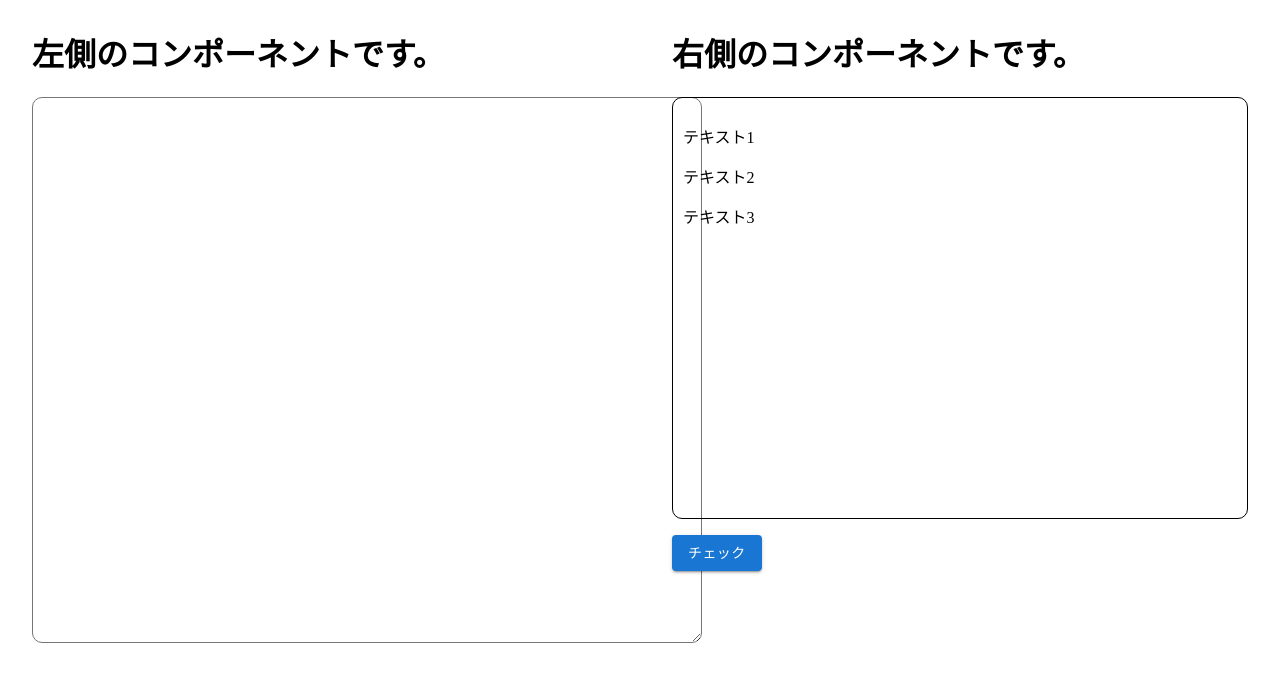
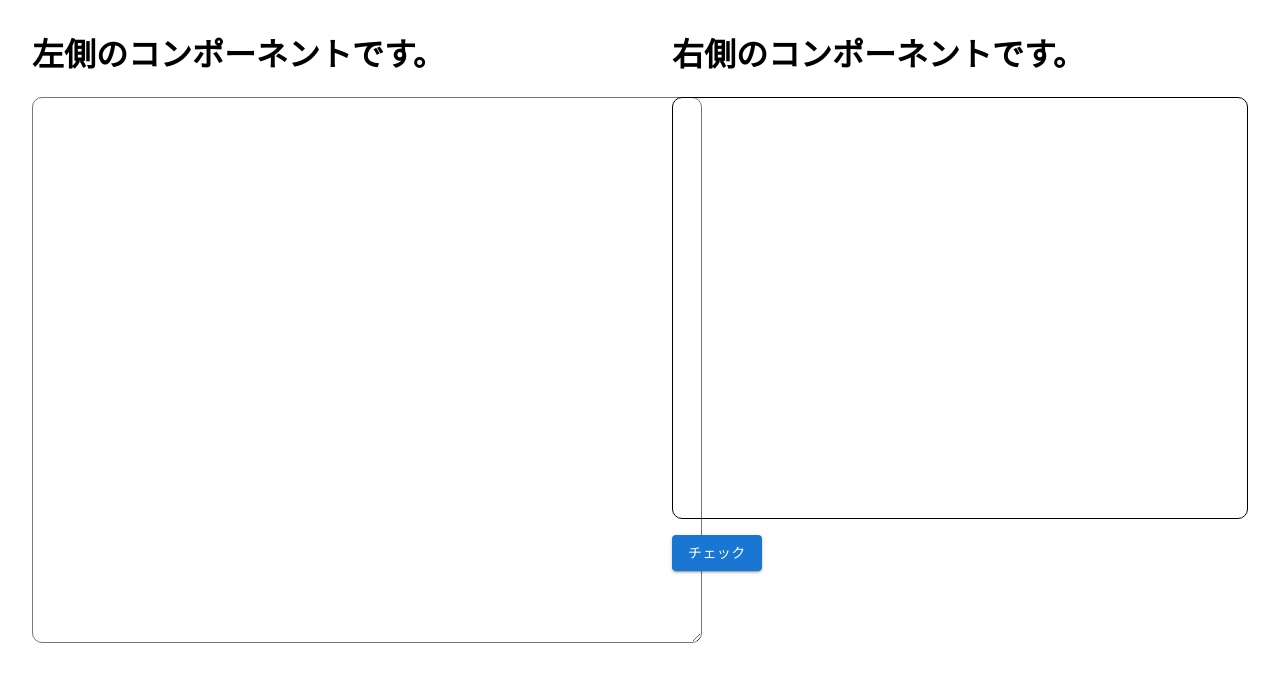
Before and after one commit to KHashimoto3/HCG2023, a React (Vite) app in the folder front/: page / in a window 1280 px wide. Shown: the top 682 px of the page. Built offline with nearby package versions, Linux system fonts and the light colour scheme.

Commit message:
リストの要素を消した。

```diff
--- a/front/src/components/features/CodeCheckList.tsx
+++ b/front/src/components/features/CodeCheckList.tsx
@@ -13,11 +13,7 @@ export const CodeCheckList = () => {
             padding: "10px",
             height: "400px",
           }}
-        >
-          <p>テキスト1</p>
-          <p>テキスト2</p>
-          <p>テキスト3</p>
-        </Box>
+        ></Box>
         <Button variant="contained" sx={{ mt: 2 }}>
           チェック
         </Button>
```
